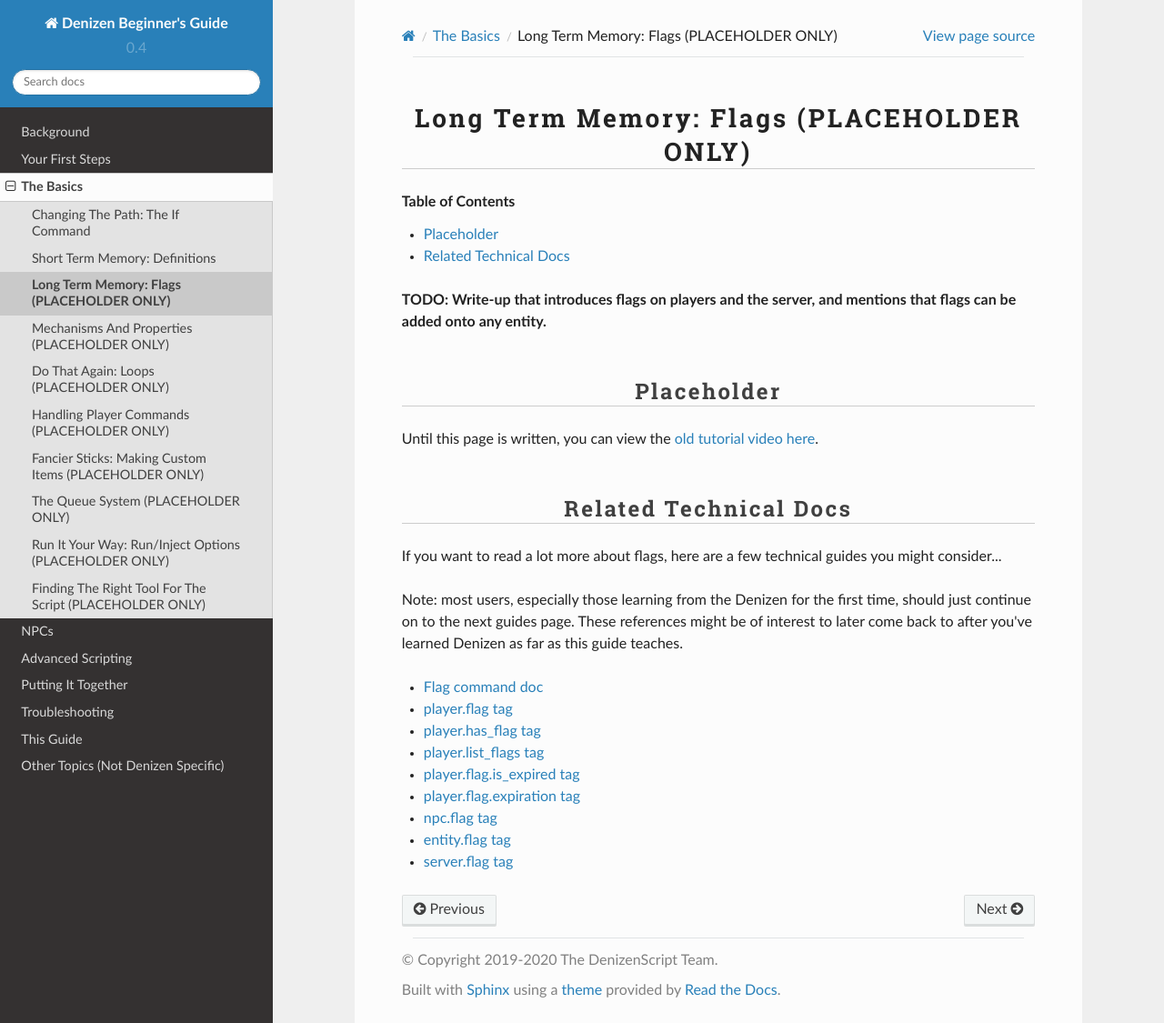
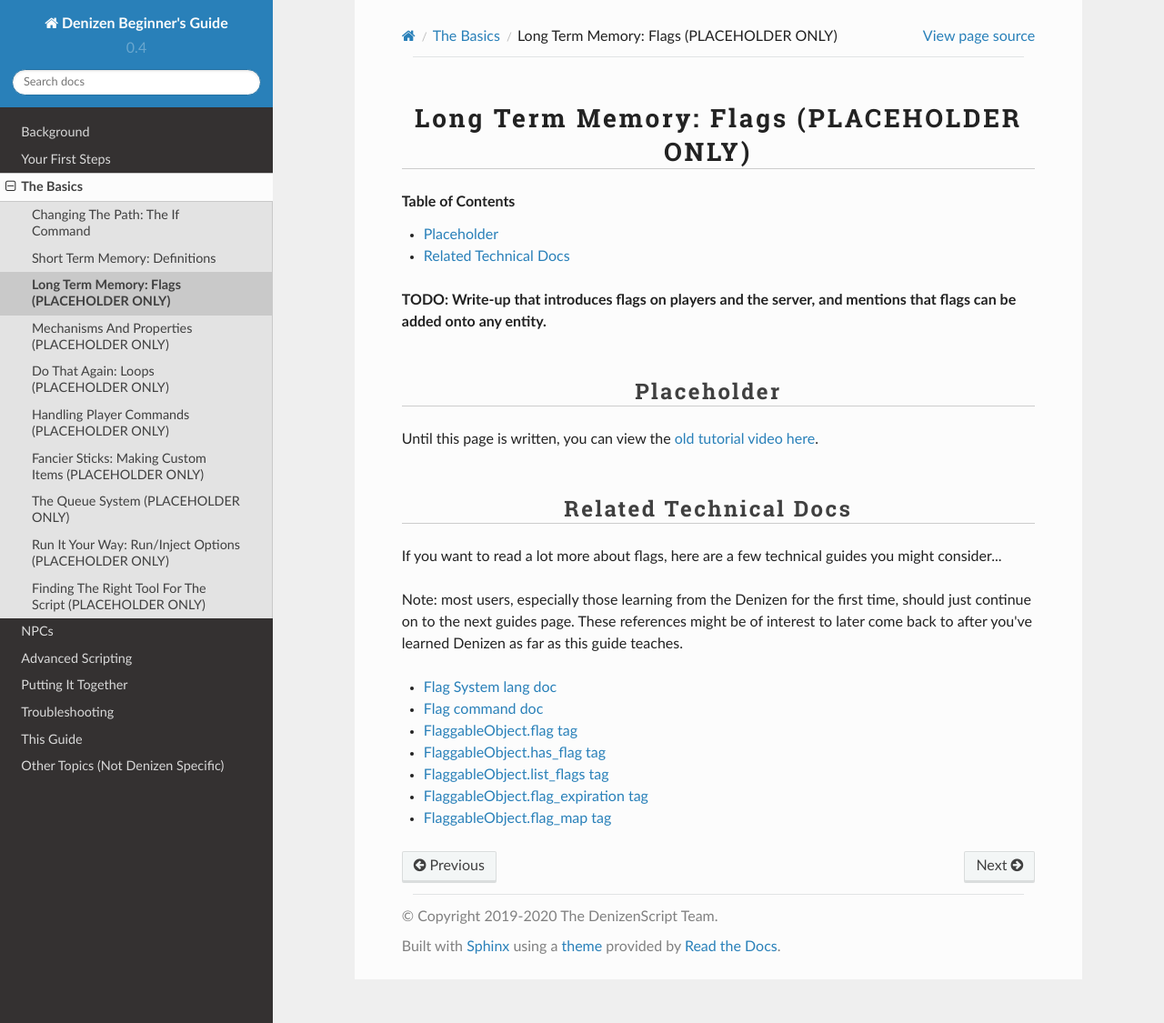
Before and after one commit to DenizenScript/Denizen-Beginners-Guide, a Sphinx documentation site: the page built from source/guides/basics/flags.md, in a window 1280 px wide and 1125 px high. Shown: the whole window at 91% size. Built offline with Sphinx 7.4.7 and the Read the Docs theme 2.0.0, drawn with Linux system fonts in a browser that asks for light colours.

Commit message:
update flag docs links

```diff
--- a/source/guides/basics/flags.md
+++ b/source/guides/basics/flags.md
@@ -18,12 +18,10 @@ If you want to read a lot more about flags, here are a few technical guides you
 
 Note: most users, especially those learning from the Denizen for the first time, should just continue on to the next guides page. These references might be of interest to later come back to after you've learned Denizen as far as this guide teaches.
 
+- [Flag System lang doc](https://one.denizenscript.com/denizen/lngs/flag%20system)
 - [Flag command doc](https://one.denizenscript.com/denizen/cmds/flag)
-- [player.flag tag](https://one.denizenscript.com/denizen/tags/player.flag)
-- [player.has_flag tag](https://one.denizenscript.com/denizen/tags/player.has_flag)
-- [player.list_flags tag](https://one.denizenscript.com/denizen/tags/player.list_flags)
-- [player.flag.is_expired tag](https://one.denizenscript.com/denizen/tags/player.flag.is_expired)
-- [player.flag.expiration tag](https://one.denizenscript.com/denizen/tags/player.flag.expiration)
-- [npc.flag tag](https://one.denizenscript.com/denizen/tags/npc.flag)
-- [entity.flag tag](https://one.denizenscript.com/denizen/tags/entity.flag)
-- [server.flag tag](https://one.denizenscript.com/denizen/tags/server.flag)
+- [FlaggableObject.flag tag](https://one.denizenscript.com/denizen/tags/flaggableobject.flag)
+- [FlaggableObject.has_flag tag](https://one.denizenscript.com/denizen/tags/flaggableobject.has_flag)
+- [FlaggableObject.list_flags tag](https://one.denizenscript.com/denizen/tags/flaggableobject.list_flags)
+- [FlaggableObject.flag_expiration tag](https://one.denizenscript.com/denizen/tags/flaggableobject.flag_expiration)
+- [FlaggableObject.flag_map tag](https://one.denizenscript.com/denizen/tags/flaggableobject.flag_map)
```
